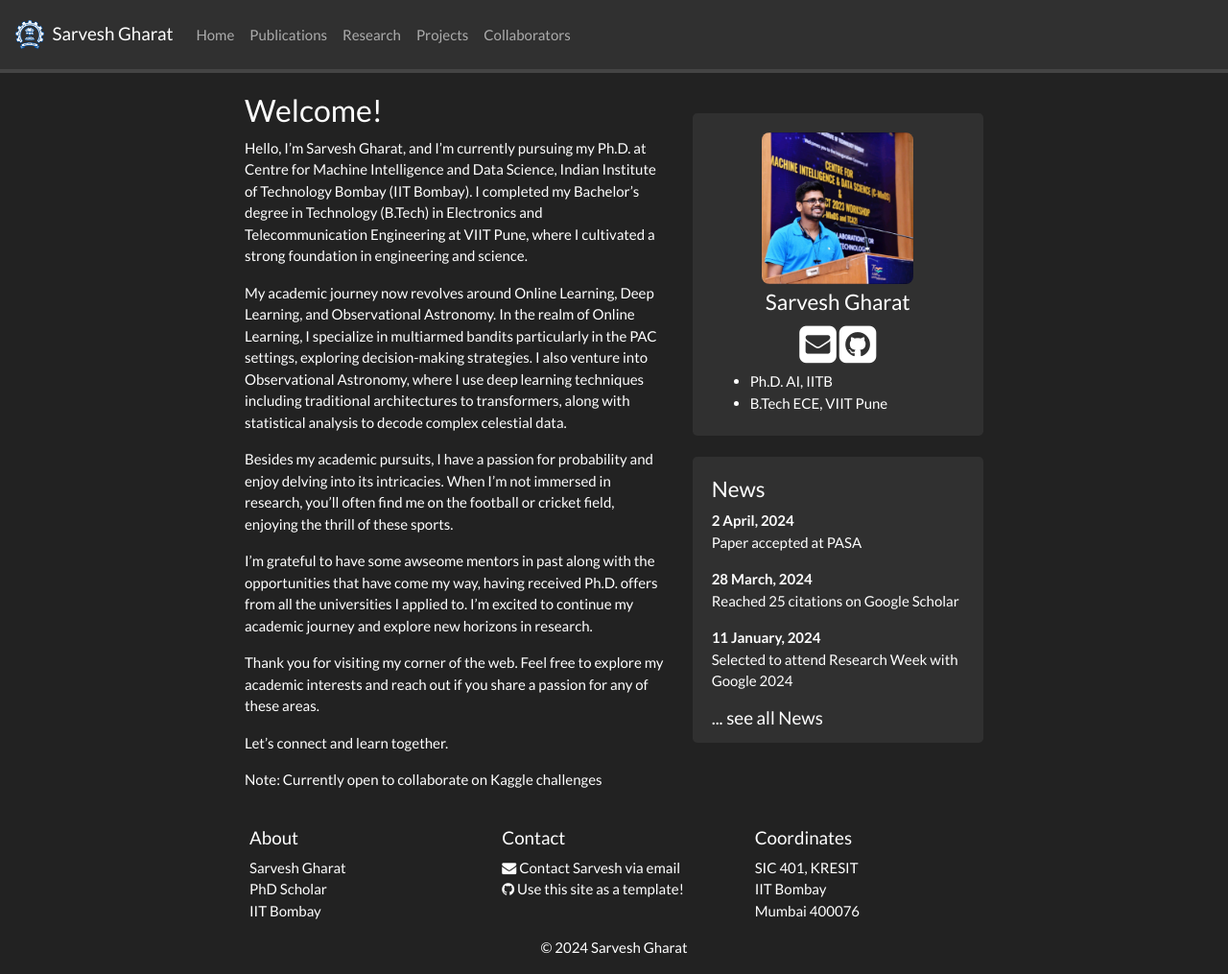
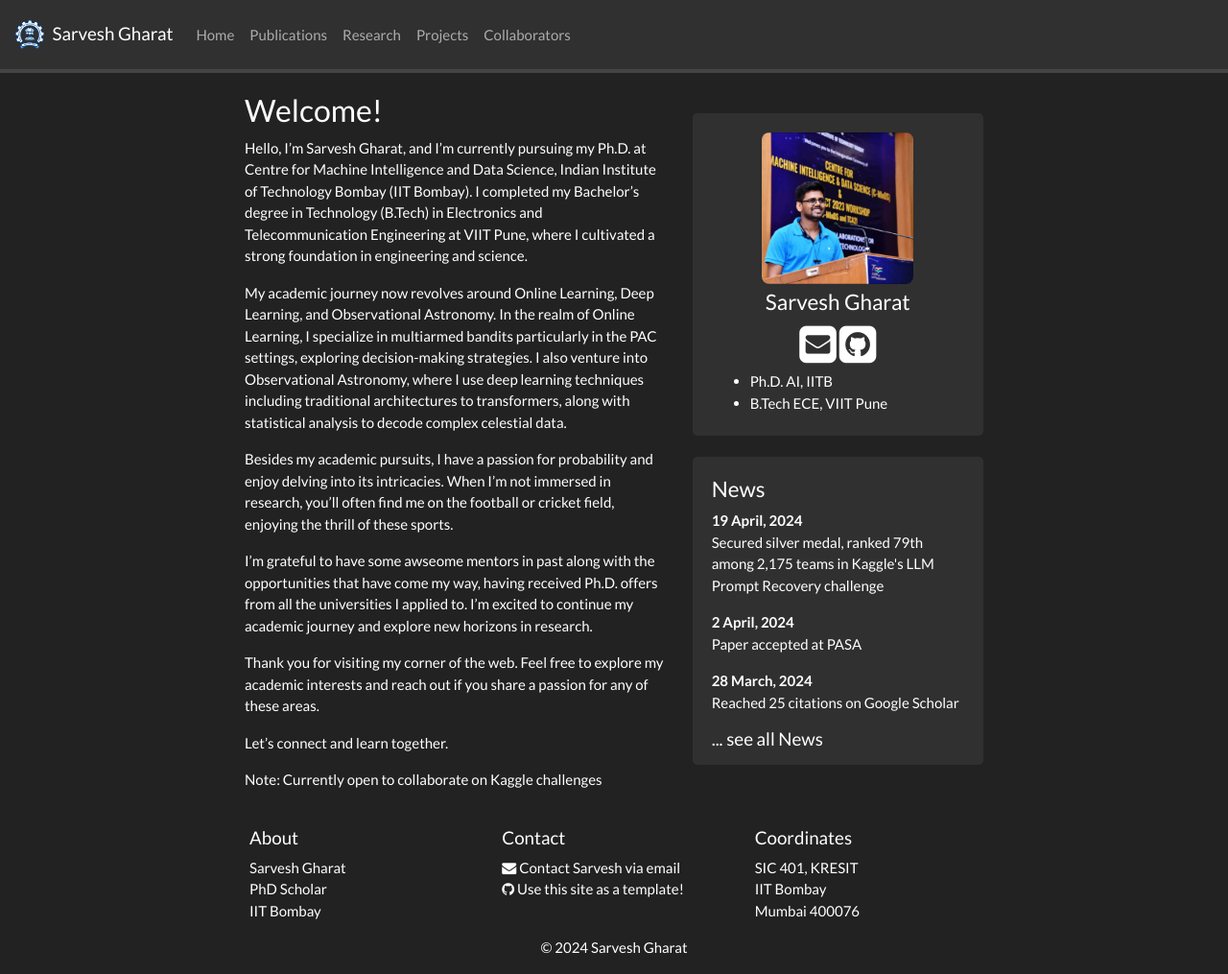
Before and after one commit to SarveshVGharat/SarveshVGharat.github.io, a Jekyll site: the page built from _pages/home.md, in a window 1280 px wide and 1015 px high. Shown: the whole window at 96% size. Built offline with Jekyll 4.4.1, drawn with Linux system fonts in a browser that asks for light colours; nearby versions of some CDN libraries; a style sheet for code colours, icons or effects is not loaded.

Commit message:
Update news.yml

```diff
--- a/_data/news.yml
+++ b/_data/news.yml
@@ -1,3 +1,6 @@
+- date: 19 April, 2024
+  headline: "Secured silver medal, ranked 79th among 2,175 teams in Kaggle's LLM Prompt Recovery challenge"
+
 - date: 2 April, 2024
   headline: "Paper accepted at PASA"
 
```
